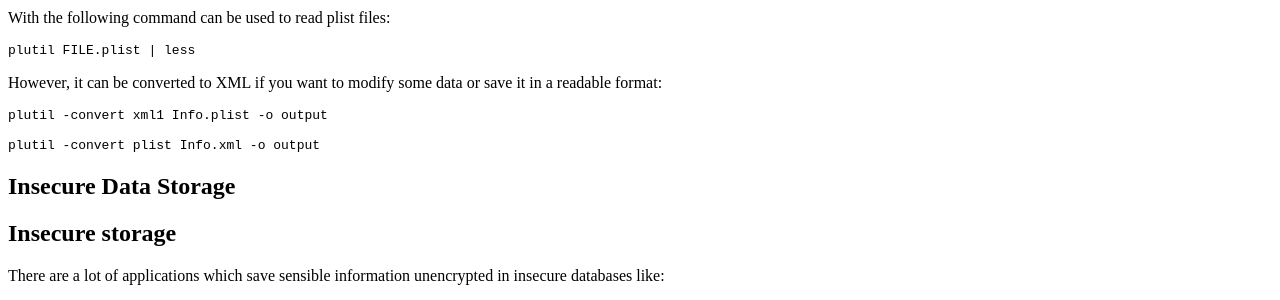
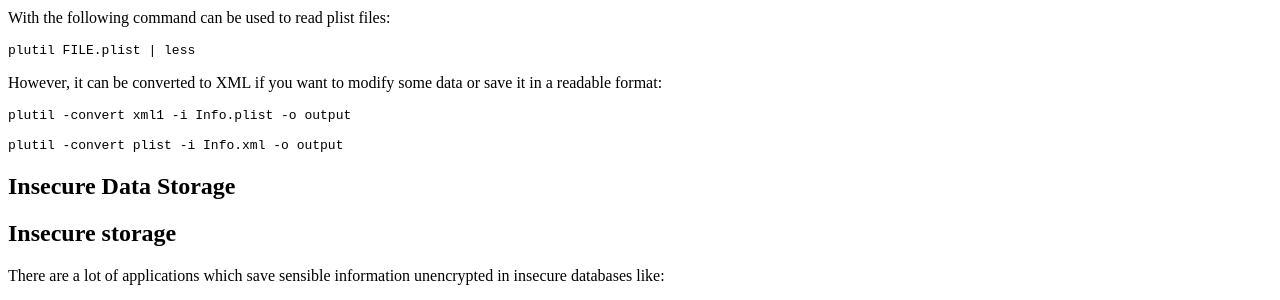
Before and after one commit to Ex0brain/trelis24.github.io, a Jekyll site: the page built from _posts/2018-03-27-Pentesting-iOS-Static.md, in a window 1280 px wide and 900 px high, scrolled down 2085 px. Shown: the part 152-452 px from the top of the window. Built offline with Jekyll 4.4.1, drawn with Linux system fonts in a browser that asks for light colours; comment, search, counter and statistics services are not loaded; a style sheet for code colours, icons or effects is not loaded.

````diff
--- a/_posts/2018-03-27-Pentesting-iOS-Static.md
+++ b/_posts/2018-03-27-Pentesting-iOS-Static.md
@@ -105,9 +105,9 @@ plutil FILE.plist | less
 
 However, it can be converted to XML if you want to modify some data or save it in a readable format:
 ```
-plutil -convert xml1 Info.plist -o output
+plutil -convert xml1 -i Info.plist -o output
 
-plutil -convert plist Info.xml -o output
+plutil -convert plist -i Info.xml -o output
 ```
 
 
````
